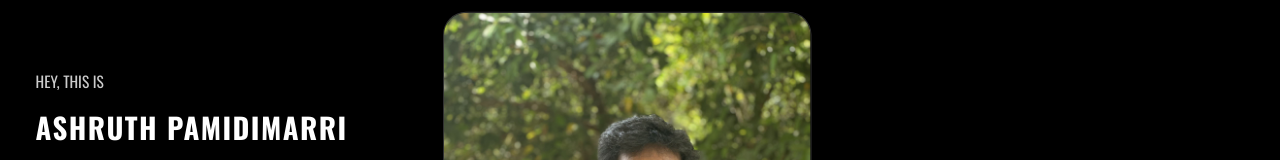
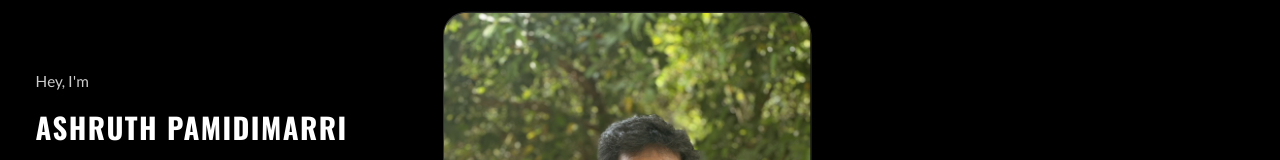
Before and after one commit to p-ashruth/portfolio, a React (Vite) app: page / in a window 1280 px wide. Shown: the part 176-336 px from the top of the page. Built offline with nearby package versions, Linux system fonts and the light colour scheme; a web font is replaced by a local one.

Commit message:
Refactored Introduction Message

```diff
--- a/src/components/Hero.tsx
+++ b/src/components/Hero.tsx
@@ -10,10 +10,10 @@ const Hero = () => {
           <div
             className="text-sm md:text-base text-white opacity-80"
             style={{
-              fontFamily: "Oswald, Inter, system-ui, -apple-system, sans-serif",
+              fontFamily: "Lato, sans-serif",
             }}
           >
-            HEY, THIS IS
+            Hey, I'm
           </div>
 
           <div
@@ -68,7 +68,11 @@ const Hero = () => {
           <br />
           <h1
             className="mr-15 text-6xl md:text-7xl lg:text-8xl font-black text-white uppercase leading-none tracking-tight"
-            style={{ fontFamily: "Oswald, sans-serif", fontWeight: "800", padding: "1px" }}
+            style={{
+              fontFamily: "Oswald, sans-serif",
+              fontWeight: "800",
+              padding: "1px",
+            }}
           >
             DEVELOPER
           </h1>
```
